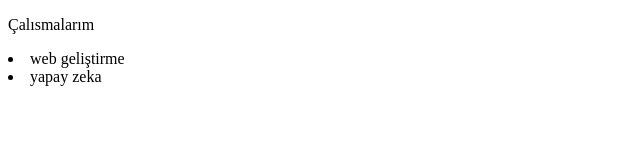
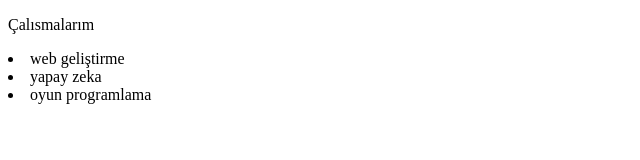
Before and after one commit to gomer27/calisma, a plain HTML site: page index.html in a window 1280 px wide. Shown: the whole page, without its empty margins (0-640 px from the left). Drawn offline with Linux system fonts and the light colour scheme.

Commit message:
çalışma ekledim

```diff
--- a/index.html
+++ b/index.html
@@ -10,5 +10,6 @@
     <p>Çalısmalarım</p>
     <li>web geliştirme</li>
     <li>yapay zeka</li>
+    <li>oyun programlama</li>
   </body>
 </html>
```
